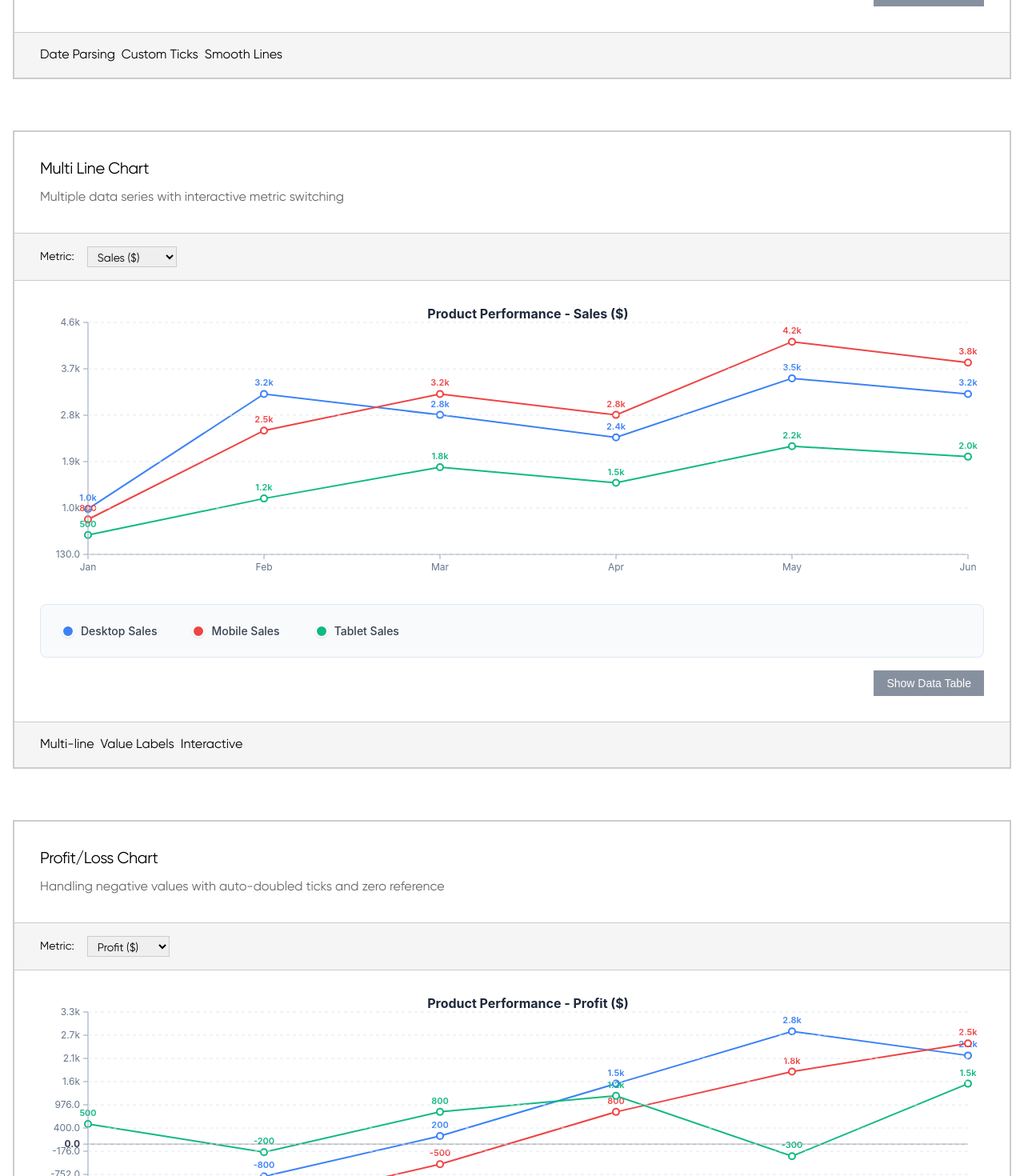
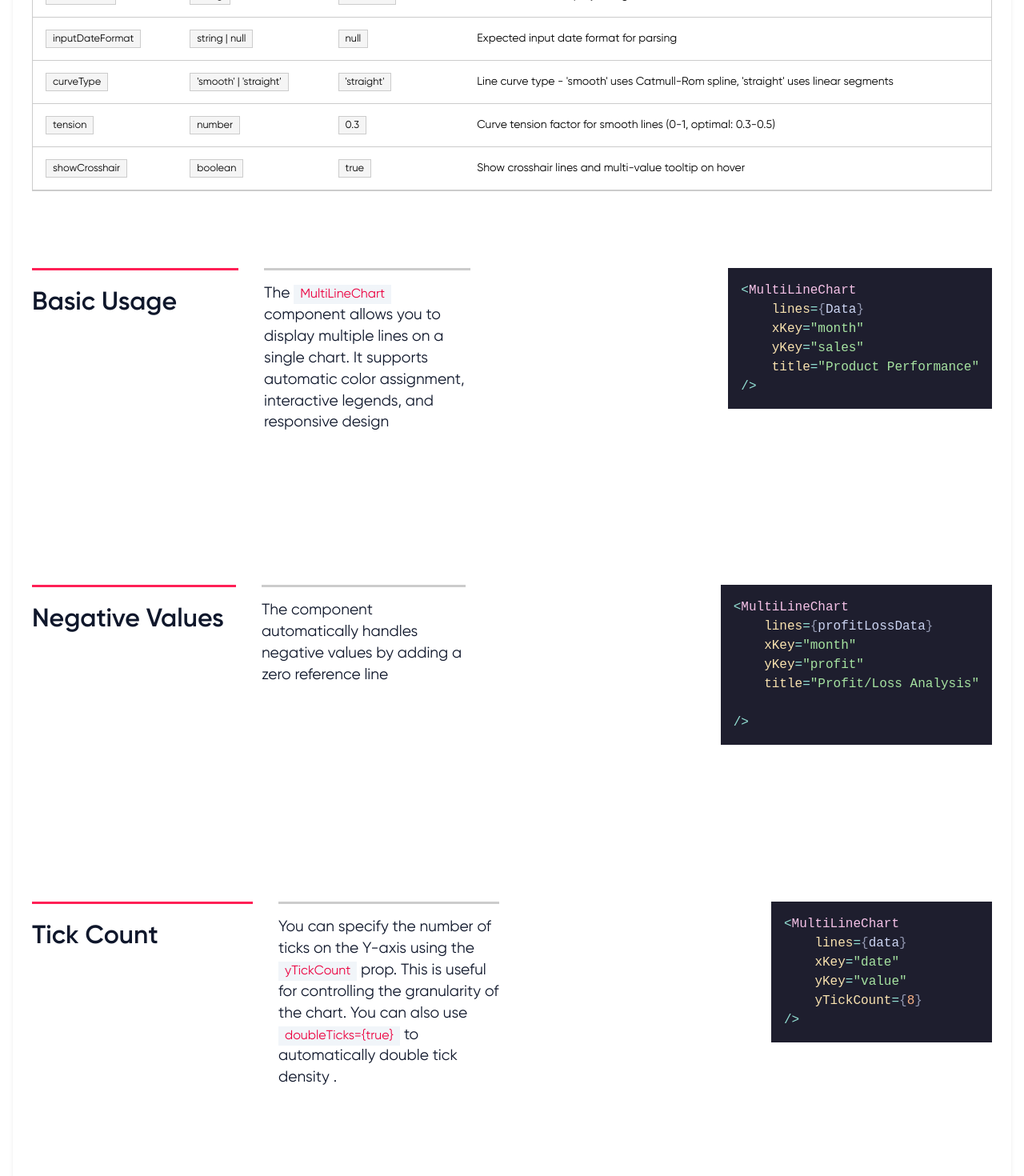
Before and after one commit to StanSkrivanek/chrtsv, a SvelteKit app: page /charts/line in a window 1280 px wide. Shown: the part 1300-2770 px from the top of the page at 80% size. Built offline with nearby package versions, Linux system fonts and the light colour scheme.

Commit message:
AddL settings Usage Styling

```diff
--- a/src/routes/charts/line/+page.svelte
+++ b/src/routes/charts/line/+page.svelte
@@ -13,16 +13,13 @@
 		Code,
 		MousePointer,
 		Settings,
-		Smartphone,
 		Sparkles,
-		Tag,
 		Target,
-		TrendingDown,
 		Users
 	} from 'lucide-svelte';
 
 	// Tab state
-	let showTabs = $state(false);
+	let showTabs = $state(true);
 	let activeTab = $state('documentation');
 
 	// Tab configuration
@@ -303,9 +300,9 @@
 			<div class="container">
 				<TabComponent {tabs} {activeTab} onTabChange={handleTabChange}>
 					{#snippet documentation()}
-						<div class="doc-grid">
+						<div class="doc__c">
 							<!-- Props Reference -->
-							<div class="doc-fullwidth">
+							<div class="fullwidth">
 								<h2><ClipboardList size={20} /> Props Reference</h2>
 								<div class="table-container">
 									<table class="props-table">
@@ -417,46 +414,43 @@
 							</div>
 							<!-- Basic Usage -->
 							<div class="doc-usage">
-								<div class="info">
-									<h2><Code size={20} />Basic Usage</h2>
-									<p>
+								<div class="title">
+									<!-- <Code size={20} /> -->
+									<p>Basic Usage</p>
+								</div>
+								<dir
+									><p class="paragraph">
 										The <code>MultiLineChart</code> component allows you to display multiple lines on
 										a single chart. It supports automatic color assignment, interactive legends, and
-										responsive design.
-									</p>
-								</div>
+										responsive design
+									</p></dir
+								>
+								<!-- Basic usage -->
 								<div class="code-preview">
-									<div class="features-visual">
-										<CodeBlock
-											code={`
+									<!-- <div class="features-visual"> -->
+									<CodeBlock
+										code={`
 												<MultiLineChart
 													lines={Data}
 													xKey="month"
 													yKey="sales"
 													title="Product Performance"
-													showLegend={true}
-													curveType="smooth"
-													tension={0.3}
-													showCrosshair={true}
 												/>`}
-											language="svelte"
-										/>
-									</div>
+										language="svelte"
+									/>
+									<!-- </div> -->
 								</div>
 							</div>
 
 							<!-- Negative Values Support -->
-							<div class="doc-section">
-								<h2><TrendingDown size={20} /> Negative Values Support</h2>
-								<div class="highlight-box">
-									<h4><Target size={18} /> Automatic Features</h4>
-									<p>
-										When negative values are detected, the component automatically adds a zero
-										reference line and can double the tick count for better granularity around the
-										zero line.
-									</p>
-								</div>
-
+							<div class="doc-usage">
+								<div class="title">
+									<p>Negative Values</p>
+								</div>
+								<p class="paragraph">
+									The component automatically handles negative values by adding a zero reference
+									line
+								</p>
 								<div class="code-preview">
 									<div class="features-visual">
 										<CodeBlock
@@ -466,10 +460,7 @@
 													xKey="month"
 													yKey="profit"
 													title="Profit/Loss Analysis"
-													yTickCount={5}
-													doubleTicks={true}
-													curveType="smooth"
-													tension={0.3}
+
 												/>
 												`}
 											language="svelte"
@@ -478,8 +469,195 @@
 								</div>
 							</div>
 
+							<!-- Custom Tick Count -->
+							<div class="doc-usage">
+								<div class="title">
+									<p>Tick Count</p>
+								</div>
+								<p class="paragraph">
+									You can specify the number of ticks on the Y-axis using the <code>yTickCount</code
+									>
+									prop. This is useful for controlling the granularity of the chart. You can also use
+									<code>doubleTicks=&#123;true&#125;</code> to automatically double tick density .
+								</p>
+								<div class="code-preview">
+									<div class="features-visual">
+										<CodeBlock
+											code={`
+									<MultiLineChart
+										lines={data}
+										xKey="date"
+										yKey="value"
+										yTickCount={8}
+									/>
+									`}
+											language="svelte"
+										/>
+									</div>
+								</div>
+							</div>
+							<!-- Curved Lines -->
+							<div class="doc-usage">
+								<div class="title">
+									<p>Date Format</p>
+								</div>
+								<p class="paragraph">
+									You can specify the date format for the X-axis using the <code>xTickFormat</code>
+									prop. This is useful for controlling the appearance of the date labels. You can use
+									any valid date-fns format string.
+								</p>
+								<div class="code-preview">
+									<div class="features-visual">
+										<CodeBlock
+											code={`
+													<MultiLineChart
+														lines={data}
+														xKey="date"
+														yKey="value"
+														dateFormat="MMM dd, yyyy"
+														inputDateFormat="dd/MM/yyyy"
+													/>
+													`}
+											language="svelte"
+										/>
+									</div>
+								</div>
+							</div>
+							<div class="doc-usage">
+								<div class="title">
+									<p>Curved Lines</p>
+								</div>
+								<p class="paragraph">
+									The component supports smooth curves using <b>Catmull-Rom</b> spline
+									interpolation. You can control the curve type and tension using the
+									<code>curveType</code>
+									and <code>tension</code>
+									props.
+								</p>
+								<div class="code-preview">
+									<div class="features-visual">
+										<CodeBlock
+											code={`
+												<MultiLineChart
+													lines={data}
+													xKey="date"
+													yKey="value"
+													curveType="smooth"
+													tension={0.4}
+												/>
+												`}
+											language="svelte"
+										/>
+									</div>
+								</div>
+							</div>
+
+							<!-- POINT VALUE LABELS -->
+							<div class="doc-usage">
+								<div class="title">
+									<p>Point Value Labels</p>
+								</div>
+								<p class="paragraph">
+									You can enable point value labels on the chart using the <code
+										>showPointLabels</code
+									> prop. This is useful for displaying the exact values of each data point.
+								</p>
+								<div class="code-preview">
+									<div class="features-visual">
+										<CodeBlock
+											code={`
+							<MultiLineChart
+								lines={data}
+								xKey="date"
+								yKey="value"
+								showPointLabels={true}
+							/>
+						`}
+											language="svelte"
+										/>
+									</div>
+								</div>
+							</div>
+							<!-- CROSSHAIR CONTROL -->
+							<div class="doc-usage">
+								<div class="title">
+									<p>Crosshair Control</p>
+								</div>
+								<p class="paragraph">
+									You can enable the crosshair on the chart using the <code>showCrosshair</code> prop.
+								</p>
+								<div class="code-preview">
+									<CodeBlock
+										code={`
+											<MultiLineChart
+												lines={data}
+												xKey="date"
+												yKey="value"
+												showCrosshair={true}
+											/>
+										`}
+										language="svelte"
+									/>
+								</div>
+							</div>
+							<!-- TOOLTIP -->
+							<div class="doc-usage">
+								<div class="title">
+									<p>Tooltip</p>
+								</div>
+								<p class="paragraph">
+									You can enable tooltips on the chart using the <code>showTooltip</code> prop.
+								</p>
+								<div class="code-preview">
+									<CodeBlock
+										code={`
+											<MultiLineChart
+												lines={data}
+												xKey="date"
+												yKey="value"
+												showTooltip={false}
+											/>
+										`}
+										language="svelte"
+									/>
+								</div>
+							</div>
+
+							<!-- CROSSHAIR CONTROL -->
+							<div class="doc-usage">
+								<div class="title">
+									<p>Crosshair Control</p>
+								</div>
+								<p class="paragraph">
+									You can enable the crosshair on the chart using the <code>showCrosshair</code> prop.
+								</p>
+								<div class="code-preview">
+									<CodeBlock
+										code={`
+											<MultiLineChart
+												lines={data}
+												xKey="date"
+												yKey="value"
+												showCrosshair={true}
+											/>
+										`}
+										language="svelte"
+									/>
+								</div>
+							</div>
+
 							<!-- Key Features -->
-							<div class="doc-section">
+							<!-- <div class="doc-section">
+								<h2><Sparkles size={20} /> Key Features</h2>
+								<div class="feature-grid">
+									<div class="feature-card">
+										<div class="feature-icon">
+											<ChartLine size={24} />
+										</div>
+							</div>
+
+							<!-- Key Features -->
+							<!-- <div class="doc-section">
 								<h2><Sparkles size={20} /> Key Features</h2>
 								<div class="feature-grid">
 									<div class="feature-card">
@@ -496,7 +674,7 @@
 										<div class="feature-icon">
 											<TrendingDown size={24} />
 										</div>
-										<h4>Negative Values Support</h4>
+										<h4>Negative Values</h4>
 										<p>
 											Automatic handling of negative data with zero reference line and enhanced
 											scaling.
@@ -560,132 +738,8 @@
 										</p>
 									</div>
 								</div>
-							</div>
-
-							<!-- Advanced Examples -->
-							<div class="doc-section">
-								<h2><Settings size={20} /> Advanced Configuration</h2>
-								<div class="config-grid">
-									<div class="config-item">
-										<h4><Tag size={18} /> Point Value Labels</h4>
-										<div class="code-preview small">
-											<CodeBlock
-												code={`
-										<MultiLineChart
-											lines={data}
-											xKey="date"
-											yKey="value"
-											showValues={true}
-											showLegend={false}
-										/>
-										`}
-												language="svelte"
-											/>
-										</div>
-									</div>
-									<div class="config-item">
-										<h4><Target size={18} /> Custom Tick Count</h4>
-										<div class="code-preview small">
-											<CodeBlock
-												code={`
-									<MultiLineChart
-										lines={data}
-										xKey="date"
-										yKey="value"
-										yTickCount={8}
-										doubleTicks={false}
-									/>
-									`}
-												language="svelte"
-											/>
-										</div>
-									</div>
-									<div class="config-item">
-										<h4><Activity size={18} /> Disable Tooltips</h4>
-										<div class="code-preview small">
-											<CodeBlock
-												code={`
-													<MultiLineChart
-														lines={data}
-														xKey="date"
-														yKey="value"
-														yTickCount={8}
-														hasTooltip={false}
-													/>
-													`}
-												language="svelte"
-											/>
-										</div>
-									</div>
-									<div class="config-item">
-										<h4><ChartLine size={18} /> Custom Date Format</h4>
-										<div class="code-preview small">
-											<CodeBlock
-												code={`
-													<MultiLineChart
-														lines={data}
-														xKey="date"
-														yKey="value"
-														dateFormat="MMM dd, yyyy"
-														inputDateFormat="dd/MM/yyyy"
-													/>
-													`}
-												language="svelte"
-											/>
-										</div>
-									</div>
-									<div class="config-item">
-										<h4><ChartLine size={18} /> Smooth Curved Lines</h4>
-										<div class="code-preview small">
-											<CodeBlock
-												code={`
-													<MultiLineChart
-														lines={data}
-														xKey="date"
-														yKey="value"
-														curveType="smooth"
-														tension={0.3}  <!-- Optimal tension for smooth curves -->
-													/>
-													`}
-												language="svelte"
-											/>
-										</div>
-									</div>
-									<div class="config-item">
-										<h4><Settings size={18} /> Curve Type Control</h4>
-										<div class="code-preview small">
-											<CodeBlock
-												code={`
-													<!-- Straight line segments -->
-													<MultiLineChart curveType="straight" />
-
-													<!-- Smooth curves with default tension -->
-													<MultiLineChart curveType="smooth" />
-
-													<!-- Custom tension (0-1, optimal: 0.3-0.5) -->
-													<MultiLineChart curveType="smooth" tension={0.4} />
-													`}
-												language="svelte"
-											/>
-										</div>
-									</div>
-									<div class="config-item">
-										<h4><MousePointer size={18} /> Crosshair Control</h4>
-										<div class="code-preview small">
-											<CodeBlock
-												code={`
-													<!-- Enable crosshair (default) -->
-													<MultiLineChart showCrosshair={true} />
-
-													<!-- Disable crosshair -->
-													<MultiLineChart showCrosshair={false} />
-													`}
-												language="svelte"
-											/>
-										</div>
-									</div>
-								</div>
-							</div>
+							</div> -->
+
 
 							<!-- LineData Interface -->
 							<!-- <div class="doc-section">
@@ -1190,7 +1244,7 @@
 						showLegend={true}
 						height={300}
 						yTickCount={4}
-						showCrosshair = {true}
+						showCrosshair={true}
 					/>
 				</div>
 
@@ -1263,9 +1317,7 @@
 						showLegend={true}
 						showValues={true}
 						showCrosshair={true}
-						height={350}
-						yTickCount={5}
-						doubleTicks={true}
+						height={400}
 					/>
 				</div>
 
@@ -1505,43 +1557,60 @@
 
 	/* Tabs Section */
 	.tabs-section {
-		background: #f8fafc;
+		/* background: #f8fafc; */
 		border-top: 1px solid #e2e8f0;
 	}
 
-	.doc-grid {
-		display: flex;
-		flex-direction: column;
-		gap: var(--spacing-md);
+	.doc__c {
+		/* display: ; */
+		/* flex-direction: column; */
+		/* gap: var(--spacing-md); */
+		/* width: 100%; */
+	}
+
+	.fullwidth {
 		width: 100%;
 	}
-
-	.doc-fullwidth {
-		width: 100%;
-	}
-
+	/* Documentation usage grid */
 	.doc-usage {
 		display: grid;
 		grid-template-columns: repeat(4, 1fr);
 		gap: var(--spacing-md);
 		width: 100%;
-		padding-block: var(--spacing-xl);
-	}
-
-	.doc-usage .info {
-		display: flex;
-		flex-direction: column;
-		gap: var(--spacing-xs);
-	}
-
-	.doc-usage .code-preview {
-		grid-column: 3 / -1;
-		background: var(--color-gray-light);
-		padding: var(--spacing-sm);
-		border-radius: 0.25rem;
-	}
-
-	.doc-section {
+		margin-block: var(--spacing-xl);
+		min-height: 300px;
+		.title p {
+			padding-top: var(--spacing-sm);
+			margin-bottom: var(--spacing-md);
+			font-family: 'semibold';
+			color: var(--color-slate-900);
+			font-size: 2rem;
+			border-top: 3px solid var(--color-rose-500);
+		}
+		.paragraph {
+			padding-top: var(--spacing-sm);
+			margin-bottom: var(--spacing-md);
+			font-size: 1.2rem;
+			line-height: 1.4;
+			color: var(--color-slate-900);
+			border-top: 3px solid var(--color-gray-medium);
+			code {
+				background: var(--color-slate-100);
+				padding: 0.25rem 0.5rem;
+				font-family: var(--font-mono);
+				font-size: 1rem;
+				color: var(--color-rose-600);
+			}
+		}
+		.code-preview {
+			grid-column: 4 / -1;
+			background: inherit;
+			/* padding: var(--spacing-sm); */
+			border-radius: 0.25rem;
+		}
+	}
+
+	.doc-usage .doc-section {
 		width: 100%;
 		margin-bottom: var(--spacing-md);
 	}
@@ -1742,7 +1811,7 @@
 		font-style: italic;
 	} */
 
-	@media (max-width: 768px) {
+	@media (max-width: 1024px) {
 		.comparison-grid {
 			grid-template-columns: 1fr;
 		}
```
